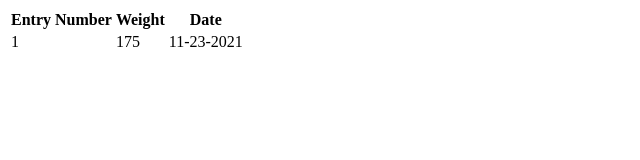
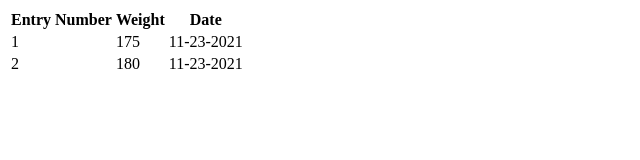
Before and after one commit to Andy-J-Smith/dcc-react-tutorial-AS, a React (Create React App) app: page / in a window 1280 px wide. Shown: the top 160 px of the page, without its empty margins (0-640 px from the left). Built offline with nearby package versions, Linux system fonts and the light colour scheme.

Commit message:
Created display entries component + instanciated comp on app component

```diff
--- a/src/App.js
+++ b/src/App.js
@@ -1,25 +1,13 @@
 import React, { useState } from "react";
+import DisplayEntries from "./Components/DisplayEntries/DisplayEntries";
 
 function App() {
-  const [entries, setEntries] = useState([{ weight: 175, date: "11-23-2021" }]);
+  const [entries, setEntries] = useState([{ weight: 175, date: "11-23-2021" }, { weight: 180, date: "11-23-2021" }]);
+
   return (
     <div>
-      <table>
-        <thead>
-          <tr>
-            <th>Entry Number</th>
-            <th>Weight</th>
-            <th>Date</th>
-          </tr>
-        </thead>
-        <tbody>
-          <tr>
-            <td>1</td>
-            <td>175</td>
-            <td>11-23-2021</td>
-          </tr>
-        </tbody>
-      </table>
+      <DisplayEntries parentEntries={entries}/>
+
     </div>
   );
 }
--- /dev/null
+++ b/src/Components/DisplayEntries/DisplayEntries.jsx
@@ -0,0 +1,29 @@
+
+
+
+const DisplayEntries = (props) => {
+    return (
+        <table>
+        <thead>
+          <tr>
+            <th>Entry Number</th>
+            <th>Weight</th>
+            <th>Date</th>
+          </tr>
+        </thead>
+        <tbody>
+          {props.parentEntries.map((entry, index) => {
+            return (
+              <tr>
+                <td>{index + 1}</td>
+                <td>{entry.weight}</td>
+                <td>{entry.date}</td>
+              </tr>
+            );
+          })}
+        </tbody>
+      </table>
+     );
+}
+
+export default DisplayEntries;
```
